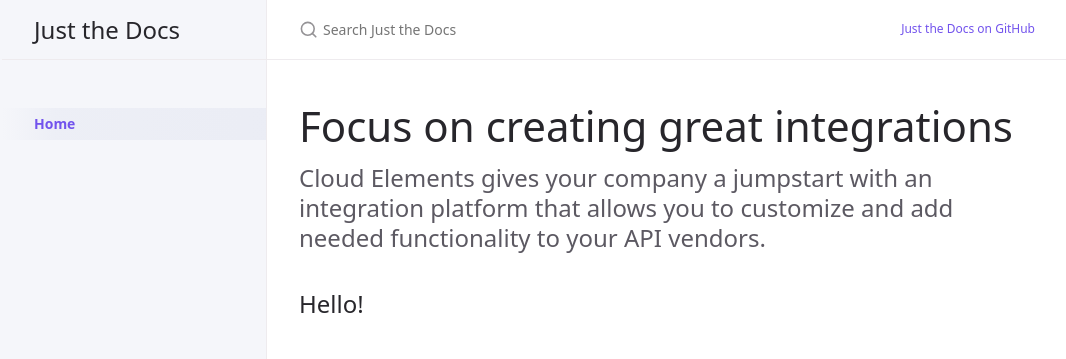
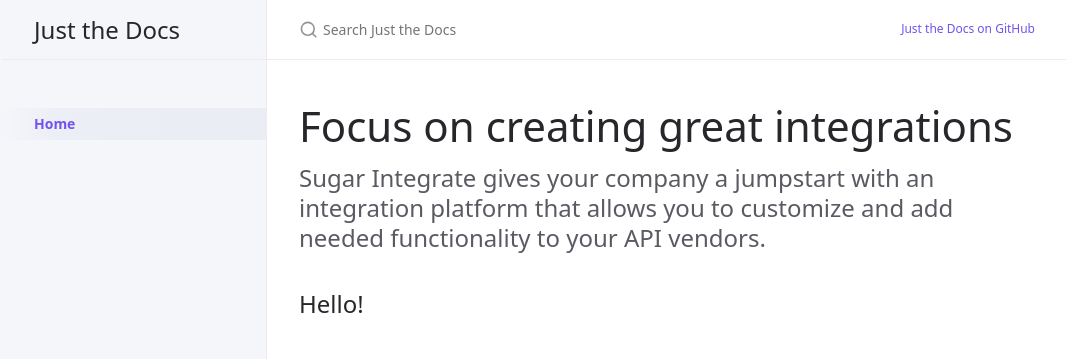
Before and after one commit to kiawnna/jekyll-Sugar-example, a Jekyll site: the page built from index.md, in a window 1280 px wide. Shown: the top 359 px of the page, without its empty margins (105-1171 px from the left). Built offline with Jekyll 4.4.1, drawn with Linux system fonts in a browser that asks for light colours.

Commit message:
initial commit

```diff
--- a/_config.yml
+++ b/_config.yml
@@ -24,12 +24,12 @@ exclude: ["node_modules/", "*.gemspec", "*.gem", "Gemfile", "Gemfile.lock", "pac
 ]
 
 # Site variables
-Elements: Elements
-Formulas: Formulas
-CommonResources: VDRs
-CompanyName: Cloud Elements
-Element: Element
-Formula: Formula
+Elements: Adapters
+Formulas: Procedures
+CommonResources: Common Resources
+CompanyName: Sugar Integrate
+Element: Adapter
+Formula: Procedure
 
 # Regression tests
 # By default, the pages in /docs/tests are excluded when the ste is built.
```
Also changed, not shown: 1 other file.
